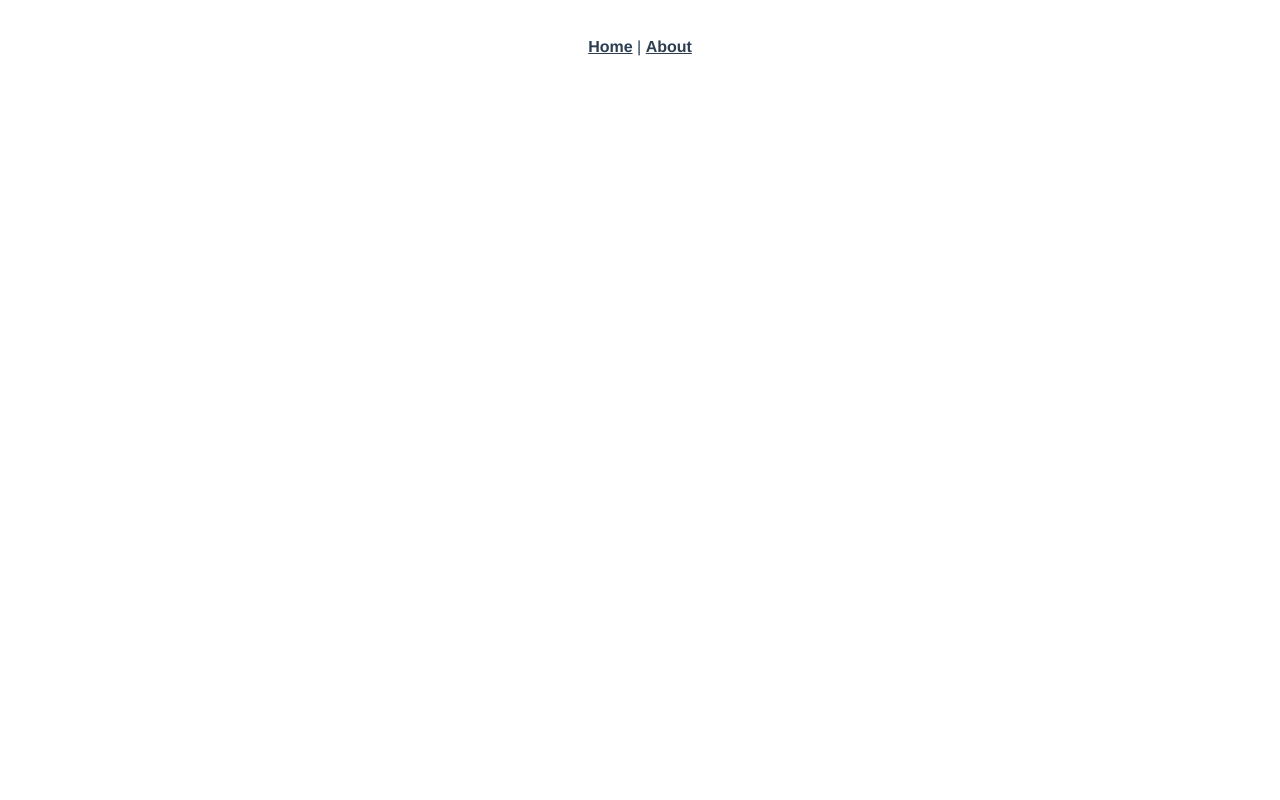
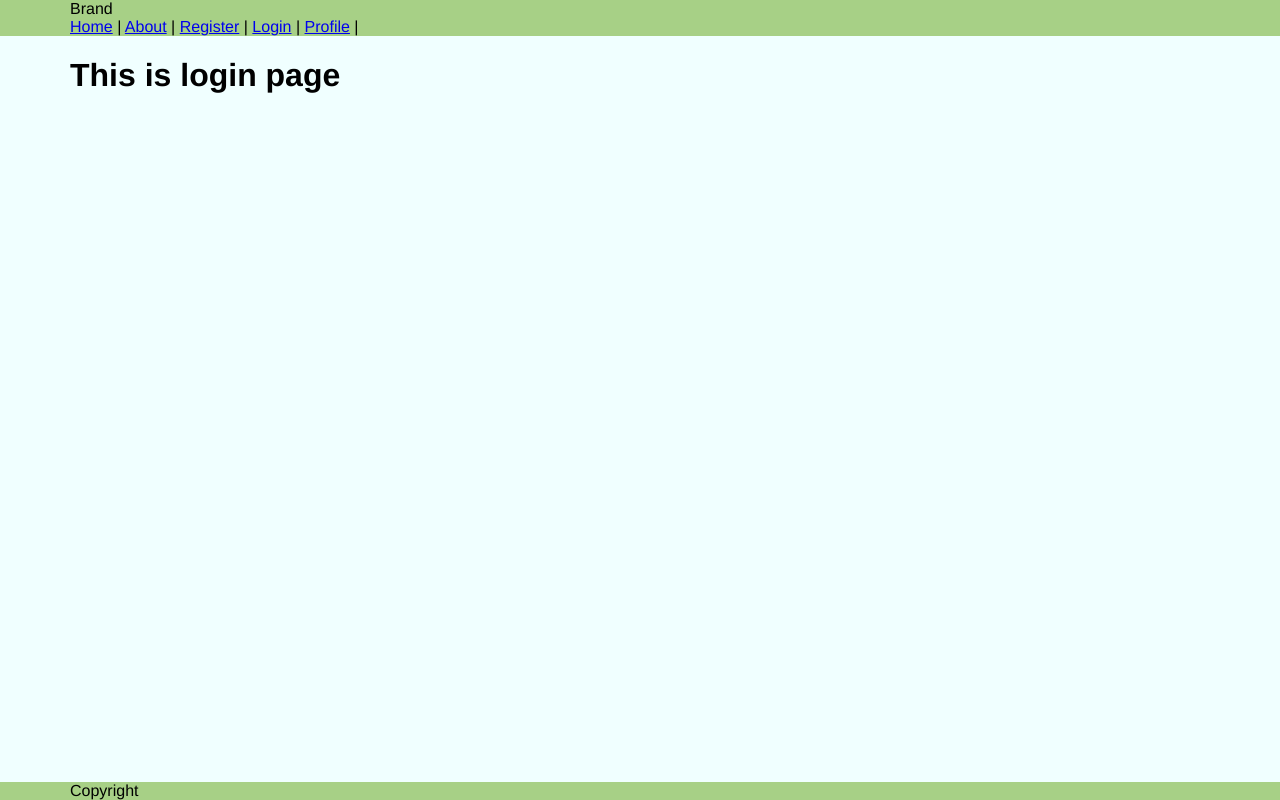
Before and after one commit to Practice-Delphi/Vuejstask, a Vue app: page /#/login in a window 1280 px wide. Built offline with nearby package versions, Linux system fonts and the light colour scheme.

Commit message:
Change default App structure

```diff
--- a/src/App.vue
+++ b/src/App.vue
@@ -1,31 +1,60 @@
 <template>
   <div id="app">
-    <div id="nav">
+    <Header />
+    <!-- <div id="nav">
       <router-link to="/">Home</router-link> |
       <router-link to="/about">About</router-link>
-    </div>
-    <router-view/>
+    </div> -->
+    <main class="main">
+      <div class="container">
+        <router-view/>
+      </div>
+    </main>
+    <Footer />
   </div>
 </template>
 
+<script>
+import Header from '@/components/Header.vue';
+import Footer from '@/components/Footer.vue';
+
+export default {
+  name: "app",
+  components: {
+    Header,
+    Footer
+  }
+};
+</script>
+
+
 <style>
-#app {
-  font-family: 'Avenir', Helvetica, Arial, sans-serif;
-  -webkit-font-smoothing: antialiased;
-  -moz-osx-font-smoothing: grayscale;
-  text-align: center;
-  color: #2c3e50;
+html {
+  height: 100%;
 }
-#nav {
-  padding: 30px;
+body {
+  height: 100%;
+  margin: 0;
+  padding: 0;
+  font-family: "Avenir", Helvetica, Arial, sans-serif;
 }
 
-#nav a {
-  font-weight: bold;
-  color: #2c3e50;
+#app {
+  height: 100%;
+  display: flex;
+  flex-flow: column nowrap;
 }
 
-#nav a.router-link-exact-active {
-  color: #42b983;
+main {
+  flex-grow: 1;
+}
+
+.main {
+  background-color:azure;
+}
+
+.container {
+  max-width: 1140px;
+  margin: auto;
 }
 </style>
--- /dev/null
+++ b/src/components/Footer.vue
@@ -0,0 +1,19 @@
+<template>
+  <footer class="footer">
+    <div class="container">
+      <div>Copyright</div>
+    </div>
+  </footer>
+</template>
+
+<script>
+export default {
+  name: "footer"
+};
+</script>
+
+<style>
+.footer {
+  background-color: rgb(167, 208, 134);
+}
+</style>
--- /dev/null
+++ b/src/components/Header.vue
@@ -0,0 +1,26 @@
+<template>
+  <header class="header">
+    <div class="container">
+      <div>Brand</div>
+      <div>
+        <router-link to="/">Home</router-link> |
+        <router-link to="/about">About</router-link> |
+        <router-link to="/register">Register</router-link> |
+        <router-link to="/login">Login</router-link> |
+        <router-link to="/profile">Profile</router-link> |
+      </div>
+    </div>
+  </header>
+</template>
+
+<script>
+export default {
+  name: "header"
+};
+</script>
+
+<style>
+.header {
+  background-color: rgb(167, 208, 134);
+}
+</style>
--- a/src/components/HelloWorld.vue
+++ b/src/components/HelloWorld.vue
@@ -1,5 +1,6 @@
 <template>
   <div class="hello">
+    <img src="../assets/logo.png">
     <h1>{{ msg }}</h1>
     <p>
       For guide and recipes on how to configure / customize this project,<br>
@@ -40,6 +41,11 @@ export default {
 
 <!-- Add "scoped" attribute to limit CSS to this component only -->
 <style scoped>
+.hello {
+  display: flex;
+  flex-flow: column nowrap;
+  align-items: center;
+}
 h3 {
   margin: 40px 0 0;
 }
--- a/src/router.js
+++ b/src/router.js
@@ -2,6 +2,9 @@ import Vue from 'vue';
 import Router from 'vue-router';
 import Home from './views/Home.vue';
 import About from './views/About.vue';
+import Register from './views/Register.vue';
+import Login from './views/Login.vue';
+import Profile from './views/Profile.vue';
 
 Vue.use(Router);
 
@@ -16,6 +19,21 @@ export default new Router({
             path: '/about',
             name: 'about',
             component: About
+        },
+        {
+            path: '/register',
+            name: 'register',
+            component: Register
+        },
+        {
+            path: '/login',
+            name: 'login',
+            component: Login,
+        },
+        {
+            path: '/profile',
+            name: 'profile',
+            component: Profile
         }
     ]
 });
--- a/src/views/Home.vue
+++ b/src/views/Home.vue
@@ -1,6 +1,5 @@
 <template>
   <div class="home">
-    <img src="../assets/logo.png">
     <HelloWorld msg="Welcome to Your Vue.js App"/>
   </div>
 </template>
--- /dev/null
+++ b/src/views/Login.vue
@@ -0,0 +1,15 @@
+<template>
+  <div>
+    <h1>This is login page</h1>
+  </div>
+</template>
+
+<script>
+export default {
+    name: 'login'
+}
+</script>
+
+<style>
+
+</style>
--- /dev/null
+++ b/src/views/Profile.vue
@@ -0,0 +1,15 @@
+<template>
+  <div>
+    <h1>This is profile page</h1>
+  </div>
+</template>
+
+<script>
+export default {
+    name: 'profile'
+}
+</script>
+
+<style>
+
+</style>
--- /dev/null
+++ b/src/views/Register.vue
@@ -0,0 +1,15 @@
+<template>
+  <div>
+    <h1>This is register page</h1>
+  </div>
+</template>
+
+<script>
+export default {
+    name: 'register'
+}
+</script>
+
+<style>
+
+</style>
```
